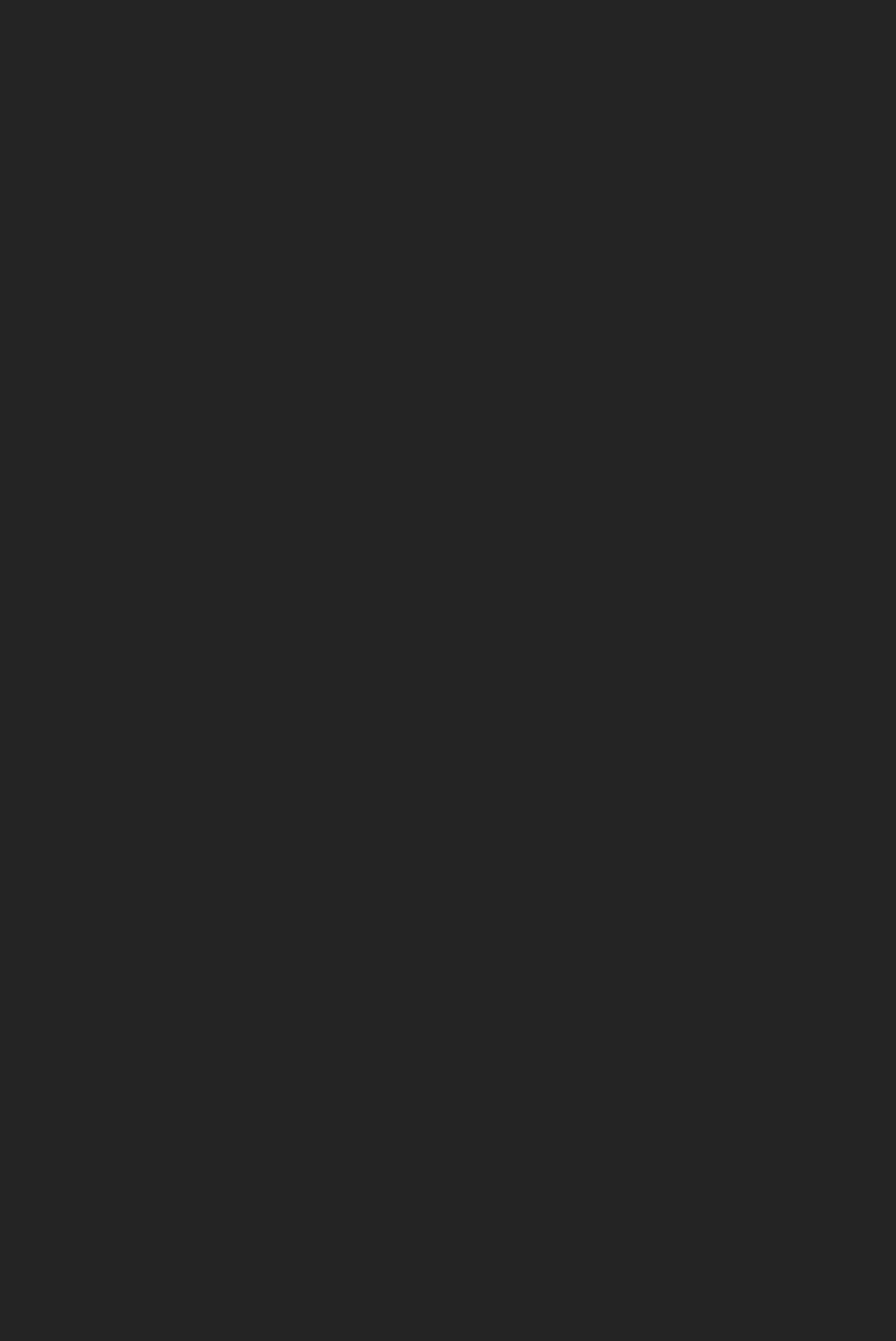
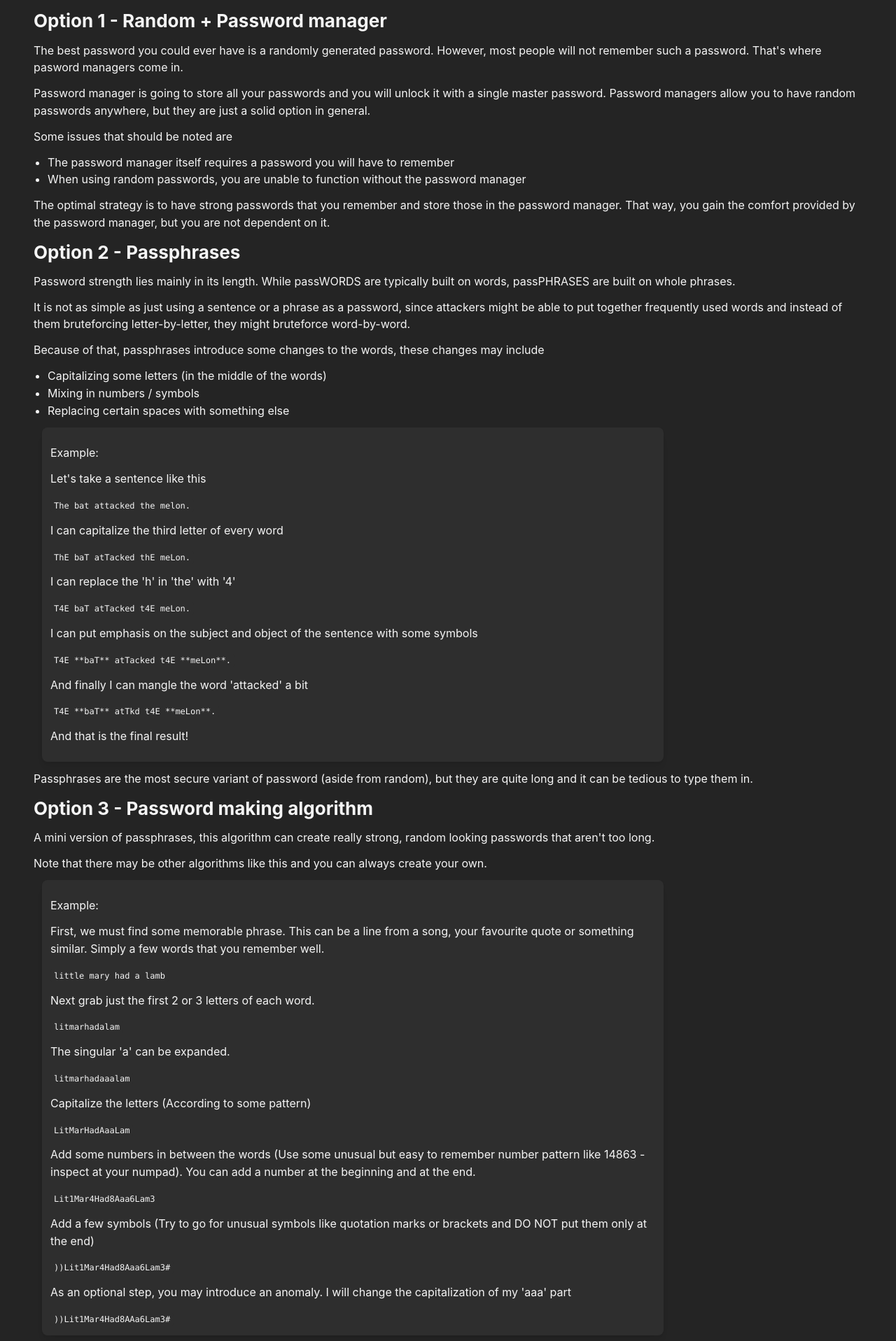
Before and after one commit to Xantus10/ComPaSt, a React (Vite) app: page /ComPaSt/guide in a window 1280 px wide. Shown: the part 323-2240 px from the top of the page at 70% size. Before the commit the page ends 800 px from the top, so only its background shows below. Built offline with nearby package versions, Linux system fonts and the light colour scheme.

Commit message:
Password making guide

```diff
--- a/src/App.tsx
+++ b/src/App.tsx
@@ -1,7 +1,10 @@
 import { BrowserRouter, Routes, Route } from 'react-router-dom'
 import { Paper, Title, Box } from '@mantine/core'
+
 import Navigation from './components/Navigation'
 import MainPage from './pages/MainPage'
+import MakeStrongPassPage from './pages/MakeStrongPassPage'
+
 import './App.css'
 
 function App() {
@@ -16,7 +19,7 @@ function App() {
         <Box m="md">
             <Routes>
               <Route path='/' element={<MainPage />} />
-              <Route path='/guide' element={<>Guide</>} />
+              <Route path='/guide' element={<MakeStrongPassPage />} />
               <Route path='/what' element={<>What
 Length
 
--- a/src/index.css
+++ b/src/index.css
@@ -22,3 +22,7 @@ body {
   background-color: #242424;
   color: whitesmoke;
 }
+
+h1, h2, h3, h4, p {
+  margin: 12px 0px 12px 0px !important;
+}
--- /dev/null
+++ b/src/pages/MakeStrongPassPage.tsx
@@ -0,0 +1,68 @@
+import { Title, Text, List, Code, Paper } from '@mantine/core'
+
+
+function MakeStrongPassPage() {
+
+  return (
+      <>
+        <Title order={1} ta='center'>How to make a strong password</Title>
+        <Title order={2}>Option 1 - Random + Password manager</Title>
+        <Text>The best password you could ever have is a randomly generated password. However, most people will not remember such a password. That's where pasword managers come in.</Text>
+        <Text>Password manager is going to store all your passwords and you will unlock it with a single master password. Password managers allow you to have random passwords anywhere, but they are just a solid option in general.</Text>
+        <Text>Some issues that should be noted are</Text>
+        <List type='unordered'>
+          <List.Item>The password manager itself requires a password you will have to remember</List.Item>
+          <List.Item>When using random passwords, you are unable to function without the password manager</List.Item>
+        </List>
+        <Text>The optimal strategy is to have strong passwords that you remember and store those in the password manager. That way, you gain the comfort provided by the password manager, but you are not dependent on it.</Text>
+        <Title order={2}>Option 2 - Passphrases</Title>
+        <Text>Password strength lies mainly in its length. While passWORDS are typically built on words, passPHRASES are built on whole phrases.</Text>
+        <Text>It is not as simple as just using a sentence or a phrase as a password, since attackers might be able to put together frequently used words and instead of them bruteforcing letter-by-letter, they might bruteforce word-by-word.</Text>
+        <Text>Because of that, passphrases introduce some changes to the words, these changes may include</Text>
+        <List type='unordered'>
+          <List.Item>Capitalizing some letters (in the middle of the words)</List.Item>
+          <List.Item>Mixing in numbers / symbols</List.Item>
+          <List.Item>Replacing certain spaces with something else</List.Item>
+        </List>
+        <Paper shadow='sm' m='sm' p='sm' bg='dark.6' w='75%'>
+          <Text>Example:</Text>
+          <Text>Let's take a sentence like this</Text>
+          <Code>The bat attacked the melon.</Code>
+          <Text>I can capitalize the third letter of every word</Text>
+          <Code>ThE baT atTacked thE meLon.</Code>
+          <Text>I can replace the 'h' in 'the' with '4'</Text>
+          <Code>T4E baT atTacked t4E meLon.</Code>
+          <Text>I can put emphasis on the subject and object of the sentence with some symbols</Text>
+          <Code>T4E **baT** atTacked t4E **meLon**.</Code>
+          <Text>And finally I can mangle the word 'attacked' a bit</Text>
+          <Code>T4E **baT** atTkd t4E **meLon**.</Code>
+          <Text>And that is the final result!</Text>
+        </Paper>
+        <Text>Passphrases are the most secure variant of password (aside from random), but they are quite long and it can be tedious to type them in.</Text>
+        <Title order={2}>Option 3 - Password making algorithm</Title>
+        <Text>A mini version of passphrases, this algorithm can create really strong, random looking passwords that aren't too long.</Text>
+        <Text>Note that there may be other algorithms like this and you can always create your own.</Text>
+        <Paper shadow='sm' m='sm' p='sm' bg='dark.6' w='75%'>
+          <Text>Example:</Text>
+          <Text>First, we must find some memorable phrase. This can be a line from a song, your favourite quote or something similar. Simply a few words that you remember well.</Text>
+          <Code>little mary had a lamb</Code>
+          <Text>Next grab just the first 2 or 3 letters of each word.</Text>
+          <Code>litmarhadalam</Code>
+          <Text>The singular 'a' can be expanded.</Text>
+          <Code>litmarhadaaalam</Code>
+          <Text>Capitalize the letters (According to some pattern)</Text>
+          <Code>LitMarHadAaaLam</Code>
+          <Text>Add some numbers in between the words (Use some unusual but easy to remember number pattern like 14863 - inspect at your numpad). You can add a number at the beginning and at the end.</Text>
+          <Code>Lit1Mar4Had8Aaa6Lam3</Code>
+          <Text>Add a few symbols (Try to go for unusual symbols like quotation marks or brackets and DO NOT put them only at the end)</Text>
+          <Code>))Lit1Mar4Had8Aaa6Lam3#</Code>
+          <Text>As an optional step, you may introduce an anomaly. I will change the capitalization of my 'aaa' part</Text>
+          <Code>))Lit1Mar4Had8AAa6Lam3#</Code>
+        </Paper>
+        <Text>We ended up with a random looking password with whooping 23 characters! And we don't have to remember it, we just need to remember how it was formed.</Text>
+        <Text>A password like this can be used for your password manager master password or for critical services like emails.</Text>
+      </>
+    )
+}
+
+export default MakeStrongPassPage
```
